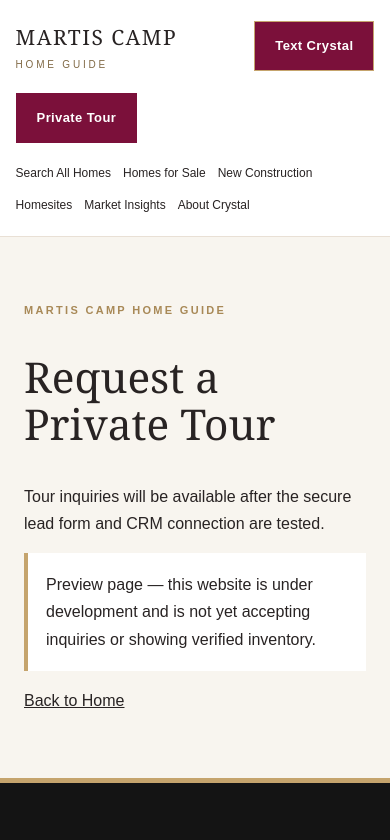
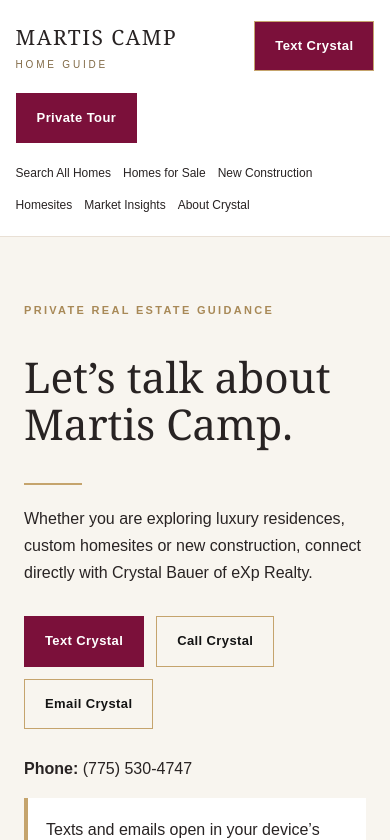
Before and after one commit to crystalsellsproperty-sketch/-martis-camp-home-guide, a Next.js app: page /schedule-private-tour in a window 390 px wide. Shown: the top 840 px of the page. Built offline with nearby package versions, Linux system fonts and the light colour scheme.

Commit message:
Make private-tour page actionable with SMS phone and email links

```diff
--- a/app/schedule-private-tour/page.tsx
+++ b/app/schedule-private-tour/page.tsx
@@ -1,4 +1,3 @@
 import type {Metadata} from "next";
-import Link from "next/link";
-export const metadata:Metadata={title:"Request a Private Tour"};
-export default function Page(){return <section className="content"><p className="eyebrow">MARTIS CAMP HOME GUIDE</p><h1>Request a Private Tour</h1><p>Tour inquiries will be available after the secure lead form and CRM connection are tested.</p><p className="notice">Preview page — this website is under development and is not yet accepting inquiries or showing verified inventory.</p><Link href="/">Back to Home</Link></section>}
+export const metadata:Metadata={title:"Contact Crystal | Martis Camp Private Tours",description:"Contact Crystal Bauer of eXp Realty to discuss Martis Camp luxury homes, custom homesites and private showing requests."};
+export default function Contact(){const sms="sms:+17755304747?body=Hi%20Crystal%2C%20I%20would%20like%20to%20discuss%20Martis%20Camp%20homes%20or%20schedule%20a%20private%20tour.";return <section className="content" style={{maxWidth:790}}><p className="eyebrow">PRIVATE REAL ESTATE GUIDANCE</p><h1>Let’s talk about Martis Camp.</h1><span className="goldrule"/><p>Whether you are exploring luxury residences, custom homesites or new construction, connect directly with Crystal Bauer of eXp Realty.</p><div className="actions"><a className="btn" href={sms}>Text Crystal</a><a className="btn outline" style={{color:"#141414"}} href="tel:+17755304747">Call Crystal</a><a className="btn outline" style={{color:"#141414"}} href="mailto:crystalsellshome@gmail.com?subject=Martis%20Camp%20Private%20Tour%20Inquiry">Email Crystal</a></div><p style={{marginTop:26}}><strong>Phone:</strong> (775) 530-4747</p><p className="notice">Texts and emails open in your device’s messaging or email app. The website does not send messages automatically or store personal information. Please verify the contact number before public launch.</p></section>}
```
